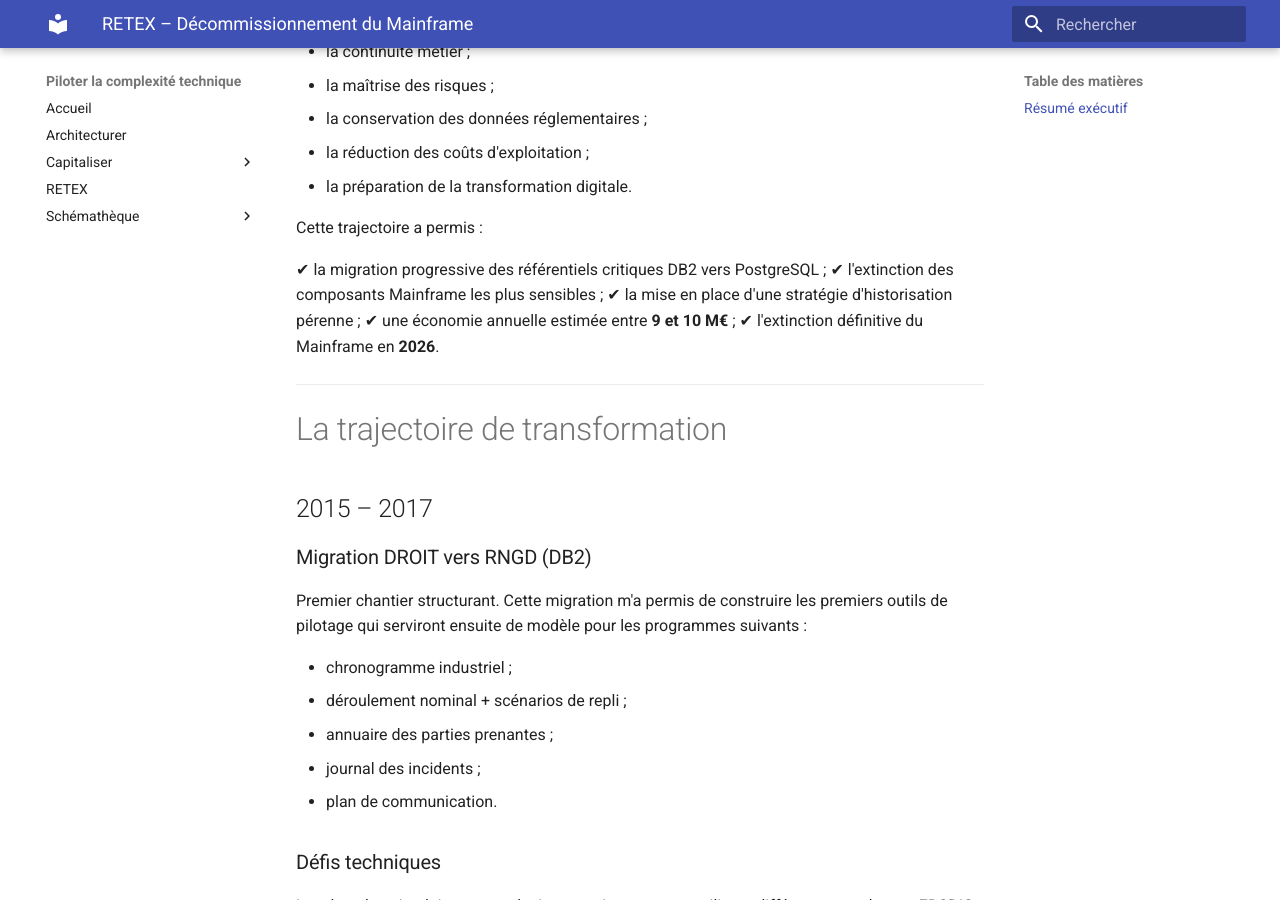
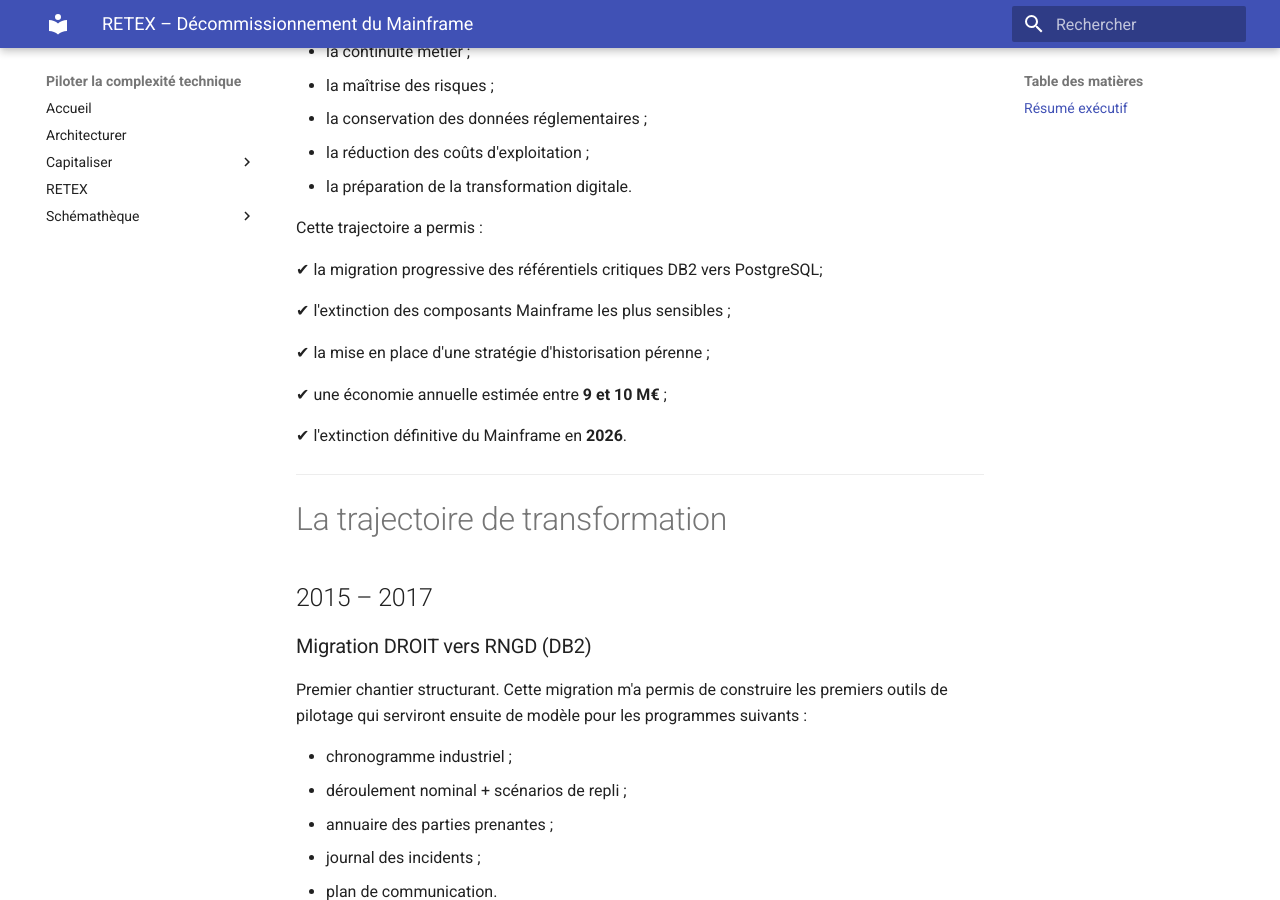
Before and after one commit to Francois-Gay-33/portail-public, an MkDocs documentation site: the page built from docs/retex/decomainframe/index.md, in a window 1280 px wide and 900 px high, scrolled down 802 px. Built offline with MkDocs 1.6.1 and Material for MkDocs 9.7.7, drawn with Linux system fonts in a browser that asks for light colours; some of the changed text lies outside the part shown.

```diff
--- a/docs/retex/decomainframe/index.md
+++ b/docs/retex/decomainframe/index.md
@@ -33,10 +33,14 @@ L'objectif n'était pas de réaliser une simple migration technique. Il s'agissa
 
 Cette trajectoire a permis :
 
-✔ la migration progressive des référentiels critiques DB2 vers PostgreSQL ;
+✔ la migration progressive des référentiels critiques DB2 vers PostgreSQL;
+
 ✔ l'extinction des composants Mainframe les plus sensibles ;
+
 ✔ la mise en place d'une stratégie d'historisation pérenne ;
+
 ✔ une économie annuelle estimée entre **9 et 10 M€** ;
+
 ✔ l'extinction définitive du Mainframe en **2026**.
 
 ---
@@ -97,26 +101,20 @@ Une partie du processus de generagtion des DDL reposait sur des traitements manu
 Cette phase constitue probablement le tournant du programme. L'analyse initiale montrait qu'une migration globale était trop risquée.
 La solution retenue a été de décomposer le problème en plusieurs sous-projets autonomes.
 
-### Lot 1
-#### Scission de la base
-
+### Lot 1 Scission de la base
 Séparation entre :
-
 - données actives ;
 - données d'historisation.
 
-### Lot 2
-#### Migration de la couche exposée
+### Lot 2 Migration de la couche exposée
 
 Découplage des consommateurs de données.
 
-### Lot 3
-#### Migration RNGD-H
+### Lot 3 Migration RNGD-H
 
 Migration du périmètre historique.
 
-### Lot 4
-#### Migration RNGD
+### Lot 4 Migration RNGD
 
 Migration du cœur du référentiel.
 
```
Also changed, not shown: other parts of docs/retex/decomainframe/index.md (+2 -0 lines).
